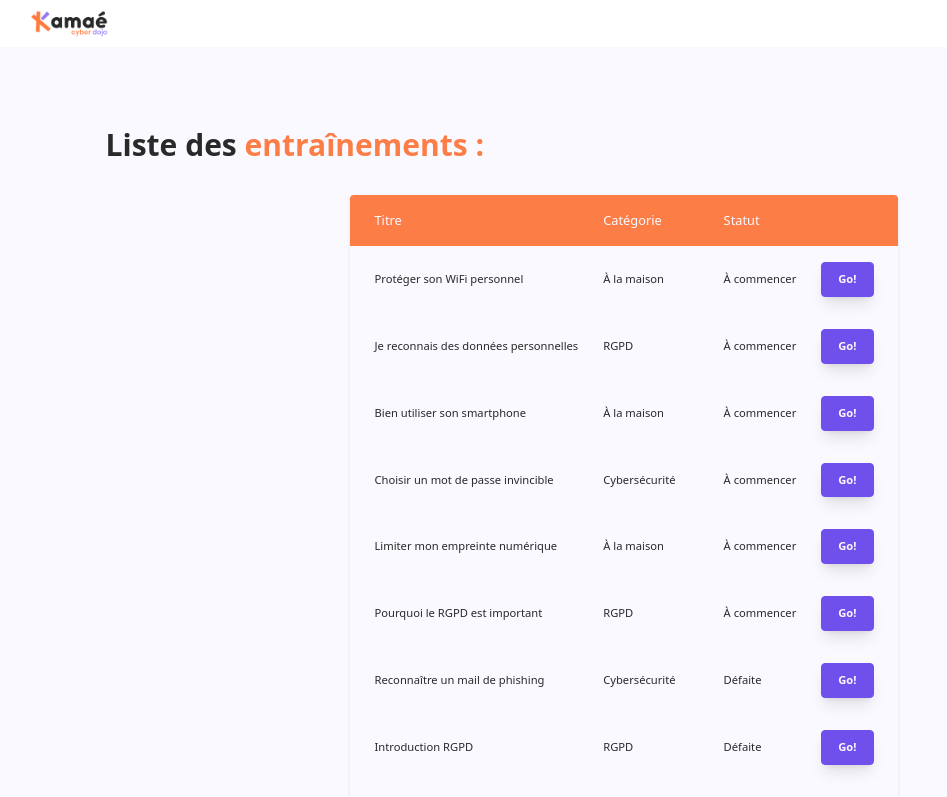
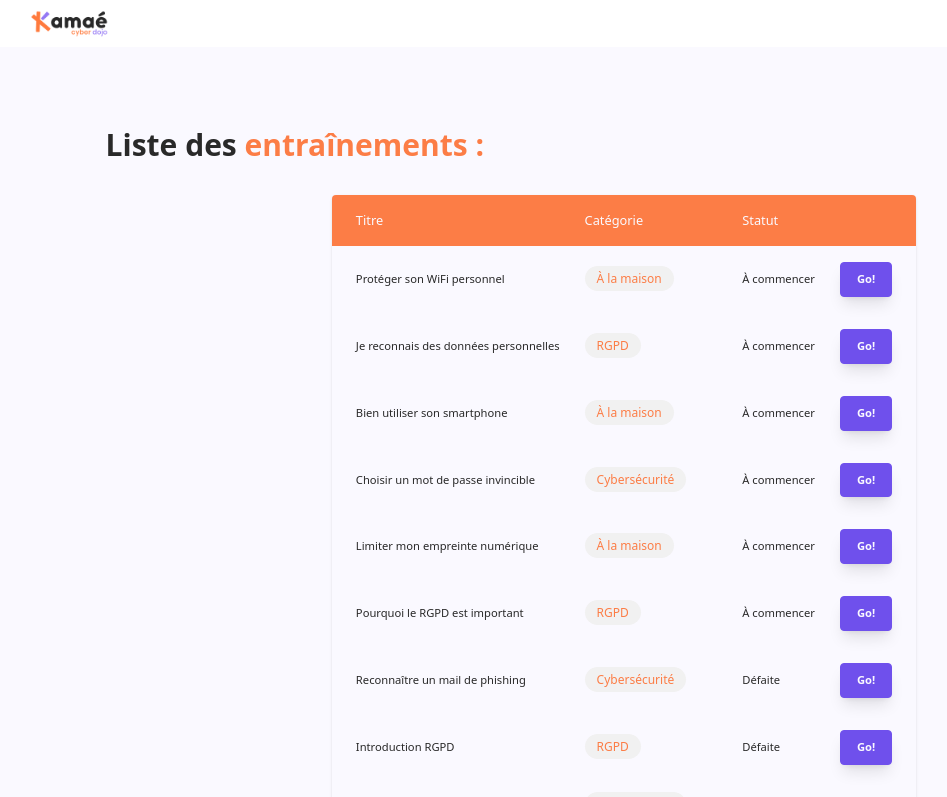
Before and after one commit to JulieBaret/kamae-project, a React (Create React App) app: page / in a window 1280 px wide. Shown: the top 797 px of the page, without its empty margins (16-963 px from the left). Built offline with nearby package versions, Linux system fonts and the light colour scheme; a web font is replaced by a local one.

Commit message:
randomly changes status into Victoire or Defaite when button clicked

```diff
--- a/src/components/Trainings/Trainings.js
+++ b/src/components/Trainings/Trainings.js
@@ -1,9 +1,8 @@
-import React, { useEffect, useState } from 'react';
+import React, { useState } from 'react';
 import TrainingsList from '../TrainingsList/TrainingsList';
 import './Trainings.css';
 
-const Trainings = () => {
-    const trainings = [
+const initialTrainings = [
     {
         title: 'Introduction Cybersécurité',
         category: 'Cybersécurité',
@@ -51,48 +50,47 @@ const Trainings = () => {
     }
 ];
 
-    const [data, setData] = useState(trainings);
+const Trainings = () => {
 
-    console.log(data[0].title); //Log : Protéger son WiFi personnel
+    const [trainings, setTrainings] = useState(initialTrainings);
 
-    const sortOrder = ["À commencer", "Défaite", "Victoire"];
+    console.log(trainings[0].title); //Log : Protéger son WiFi personnel
 
-    const compareTrainings = (a, b) => {
-        if (sortOrder.indexOf(a.status) < sortOrder.indexOf(b.status)) {
-            return -1;
+    // function handleTrainings(titre) {
+    //     updateTrainings(draft => {
+    //         const training = draft.find(a =>
+    //         a.title === titre
+    //         );
+    //         training.status = "Victoire";
+    //     });
+    // }
+
+    // function handleTrainings(trainingIndex) {
+    //     setTrainings(trainings.map((el, i) => {
+    //         if (i === trainingIndex) {
+    //         // Create a *new* object with changes
+    //         return { ...el, status: "Victoire" };
+    //         } else {
+    //         // No changes
+    //         return el;
+    //         }
+    //     }));
+    // }
+
+    function handleTrainings(titre, newStatus) {
+        setTrainings(trainings.map(el => {
+            if (el.title === titre) {
+            return { ...el, status: newStatus };
+            } else {
+            return el;
             }
-        if (sortOrder.indexOf(a.status) > sortOrder.indexOf(b.status)) {
-            return 1;
-        }
-        return 0;
+        }));
     }
 
     return (
         <div className="table-container">
             <div className="table-content">
-                <table>
-                    <thead>
-                        <tr>
-                            <th scope="col" className="head-title-col">
-                                Titre
-                            </th>
-                            <th scope="col" className="head-category-col">
-                                Catégorie
-                            </th>
-                            <th scope="col" className="head-status-col">
-                                Statut
-                            </th>
-                            <th scope="col" className="head-button-col">
-                            </th>
-                        </tr>
-                    </thead>
-                    <tbody>
-                        {data.sort(compareTrainings)
-                            .map((item, index) => (
-                                <TrainingsList item={item} index={index} />
-                            ))}
-                    </tbody>
-                </table>
+            <TrainingsList trainings={trainings} onHandle={handleTrainings}/>
             </div>
         </div>
     );
--- a/src/components/TrainingsList/TrainingsList.js
+++ b/src/components/TrainingsList/TrainingsList.js
@@ -2,28 +2,64 @@ import React from 'react';
 import Button from '../Button/Button';
 import './TrainingsList.css';
 
-const TrainingsList = ({ item, index }) => {
+const TrainingsList = ({ trainings, onHandle }) => {
+
+    const sortOrder = ["À commencer", "Défaite", "Victoire"];
+    const result = sortOrder[Math.floor(Math.random() * 2) + 1];
+
+    const compareTrainings = (a, b) => {
+        if (sortOrder.indexOf(a.status) < sortOrder.indexOf(b.status)) {
+            return -1;
+        }
+        if (sortOrder.indexOf(a.status) > sortOrder.indexOf(b.status)) {
+            return 1;
+        }
+        return 0;
+    }
+
     return (
+        <div>
+            <table>
+                <thead>
+                    <tr>
+                        <th scope="col" className="head-title-col">
+                            Titre
+                        </th>
+                        <th scope="col" className="head-category-col">
+                            Catégorie
+                        </th>
+                        <th scope="col" className="head-status-col">
+                            Statut
+                        </th>
+                        <th scope="col" className="head-button-col">
+                        </th>
+                    </tr>
+                </thead>
+                <tbody>
+                    {trainings.sort(compareTrainings)
+                        .map((item, index) => (
                             <tr className="table-instance">
                                 <th scope="row" className="title-col">
                                     {item.title}
                                 </th>
                                 <td className="category-col">
-                {item.category}
+                                    <span class="bg-grey text-orange text-xs font-medium mr-2 px-3 py-1 rounded-full">{item.category}</span>
                                 </td>
                                 <td className="status-col">
                                     {item.status}
                                 </td>
                                 <td className="button-col">
-            {item.status!=="Victoire" ? (
-            <Button />
-            ) : null }
+                                    {item.status !== "Victoire" ? (
+                                        // <button onClick={onHandle(item.title)}>Go!</button>
+                                        <button onClick={() => { onHandle(item.title, result) }}>Go!</button>
+                                        // <Button />
+                                    ) : null}
                                 </td>
-
-
                             </tr>
-
-
+                        ))}
+                </tbody>
+            </table>
+        </div>
     );
 };
 
```
Lines whose indentation alone changed are shown as unchanged.
